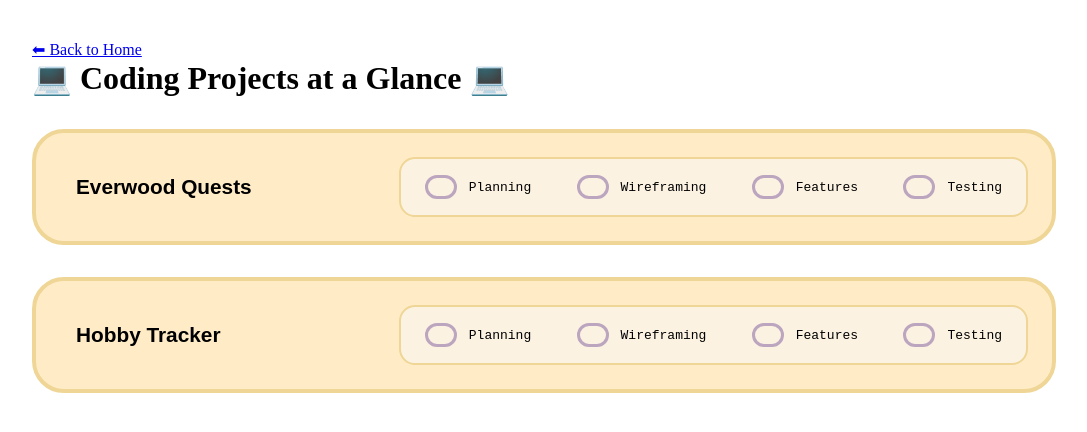
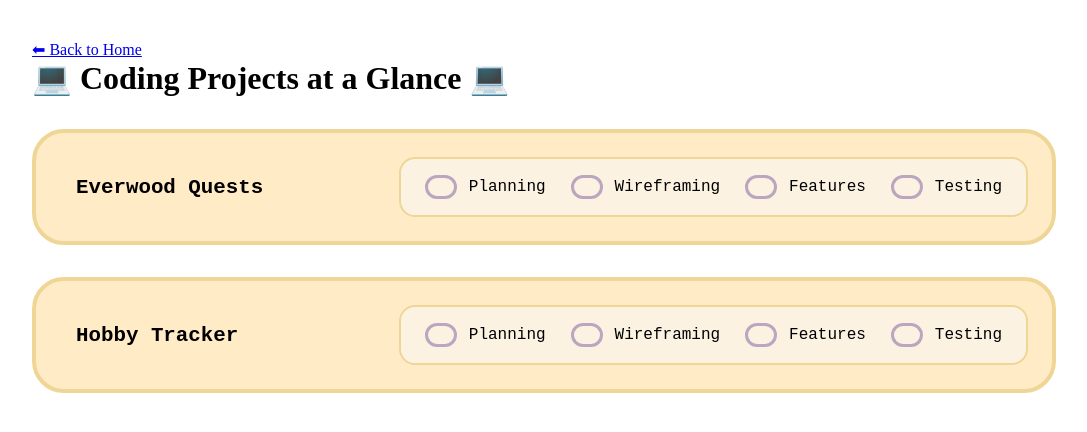
Before and after one commit to maishamir/hobby-tracker, a React (Vite) app: page /coding in a window 1280 px wide. Shown: the top 432 px of the page, without its empty margins (96-1183 px from the left). Built offline with nearby package versions, Linux system fonts and the light colour scheme.

Commit message:
styling tweak

```diff
--- a/src/pages/Coding/Coding.scss
+++ b/src/pages/Coding/Coding.scss
@@ -20,7 +20,7 @@
   &__name {
     font-weight: bold;
     font-size: 1.3rem;
-    font-family: sans-serif;
+    font-family: monospace;
     margin-left: 1rem;
   }
 }
@@ -70,6 +70,7 @@
     display: flex;
     align-items: center;
     gap: 0.75rem;
+    font-size: 1rem;
     font-family: monospace;
   }
 }
```
